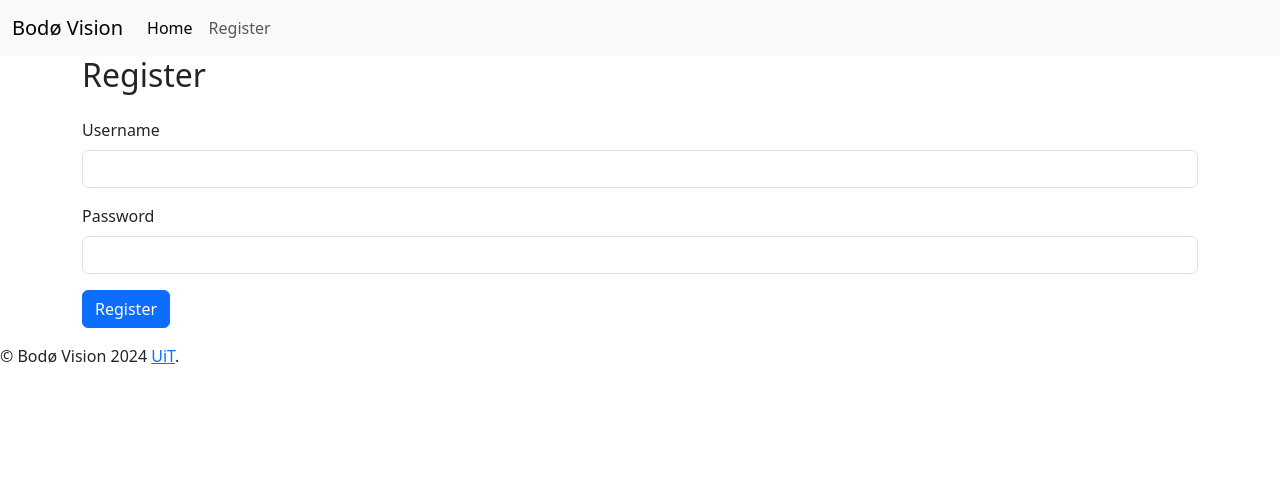
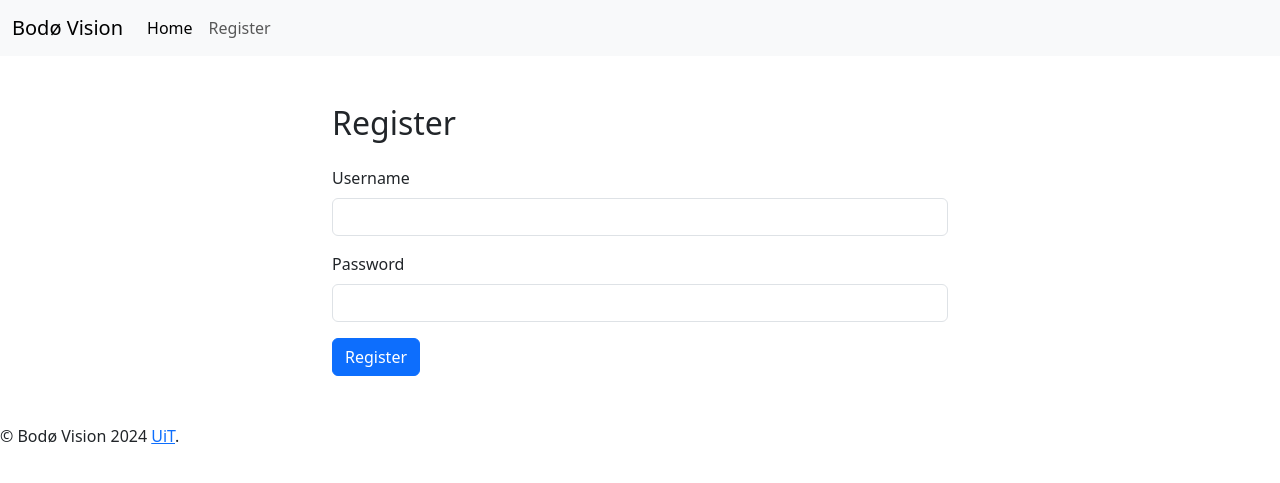
Before and after one commit to martinfosby/ForsikringsApp, a Flask app: page /register in a window 1280 px wide. Shown: the top 483 px of the page. Run offline with Flask 3, Linux system fonts and the light colour scheme; some libraries are stand-ins or nearby versions.

Commit message:
improved look of form

```diff
--- a/flask_app/app/templates/macros.html
+++ b/flask_app/app/templates/macros.html
@@ -14,7 +14,7 @@
 
 
 {% macro render_form(title, form_action_url, form, modifier='') %}
-    <div class="container {{ modifier }}">
+    <div class="container col-md-6 offset-md-3 mt-5 mb-5 {{ modifier }}">
         <h2>{{ title }}</h2>
         <form method="POST" action="{{ form_action_url }}" class="mt-4">
             {{ form.hidden_tag() }}
```
